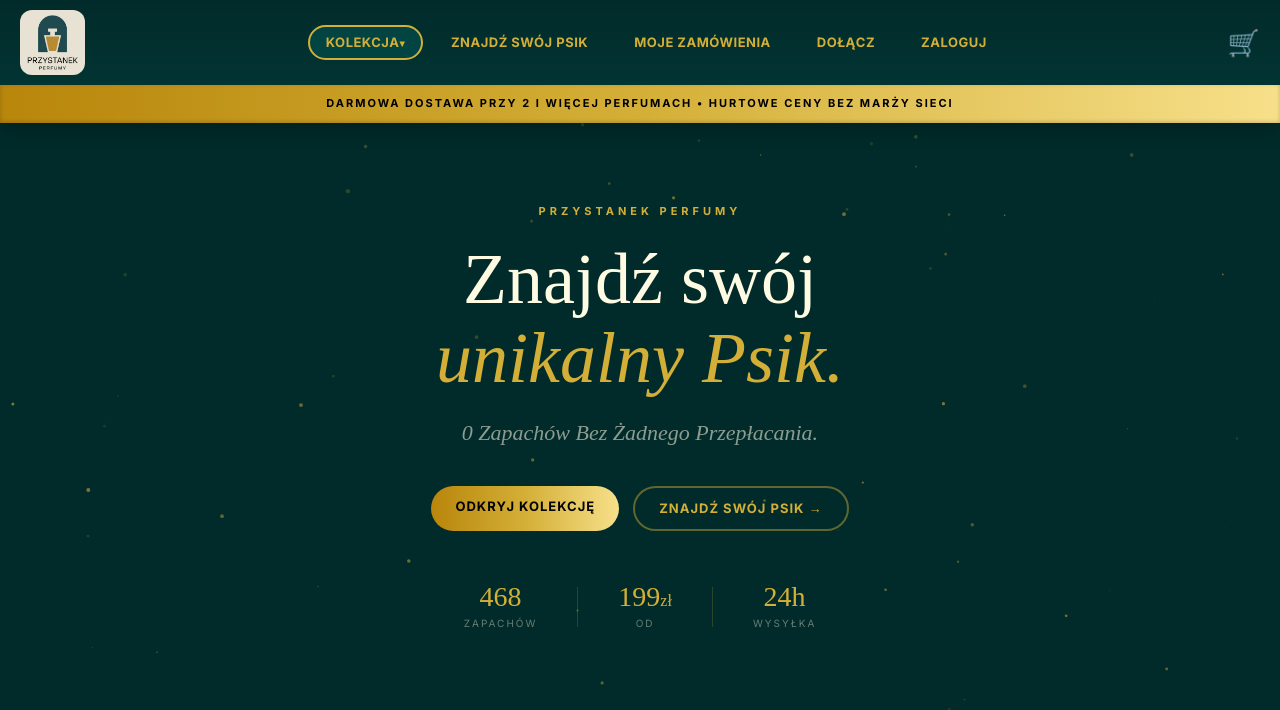
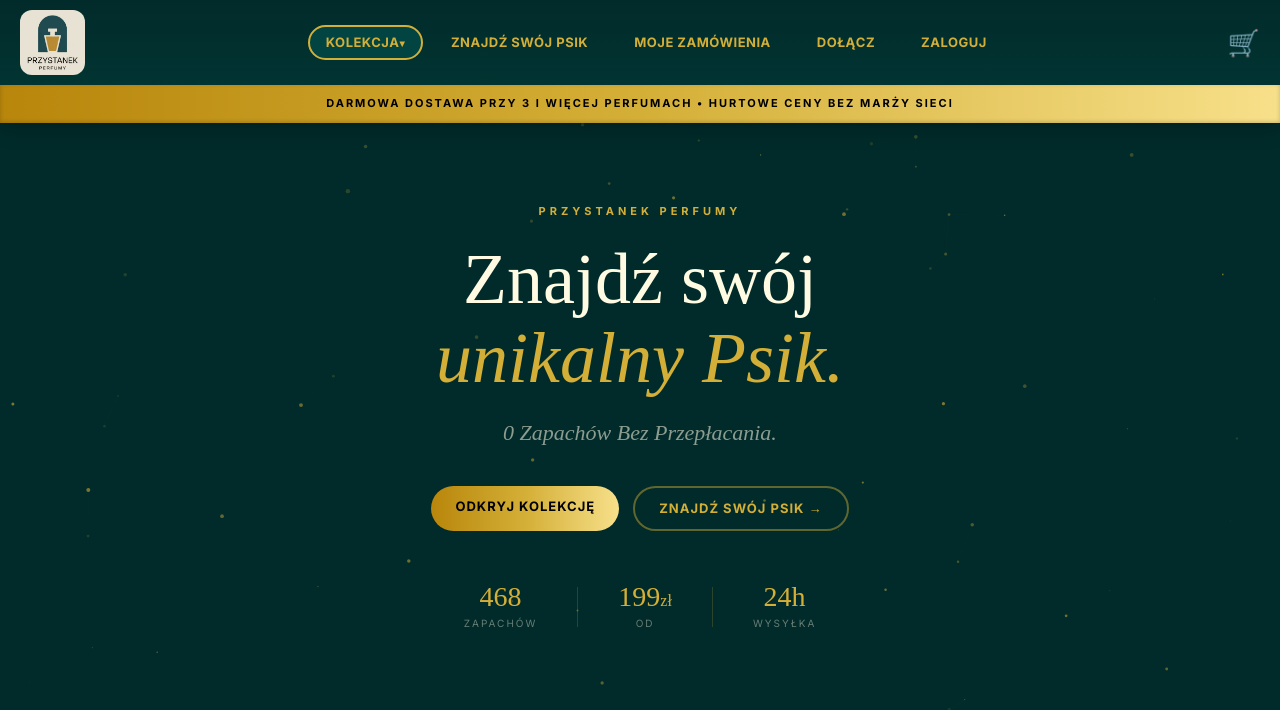
Before and after one commit to Camilleus/perfumy-mlm, a Django app: page / in a window 1280 px wide. Shown: the top 710 px of the page. Run offline with Django 5.2, Linux system fonts and the light colour scheme; data that the repository does not hold is empty.

Commit message:
added little fixes to texts

```diff
--- a/templates/base.html
+++ b/templates/base.html
@@ -410,7 +410,7 @@
     <div class="container">
         <nav>
             <div class="logo">
-                <a href="/"><img src="{% static 'images/projektbeznazwy.png' %}" alt="Przystanek PsikPsik"></a>
+                <a href="/"><img src="{% static 'images/projektbeznazwy.png' %}" alt="Przystanek Perfumy"></a>
             </div>
 
             <ul class="nav-links">
@@ -447,7 +447,7 @@
         </nav>
     </div>
 
-    <div class="trust-bar">Darmowa dostawa przy 2 i więcej perfumach &bull; Hurtowe Ceny bez Marży sieci</div>
+    <div class="trust-bar">Darmowa dostawa przy 3 i więcej perfumach &bull; Hurtowe Ceny bez Marży sieci</div>
 </header>
 
 {% block content %}{% endblock %}
--- a/templates/products/list.html
+++ b/templates/products/list.html
@@ -8,7 +8,7 @@
   <div class="container hero-inner">
     <p class="hero-eyebrow">Przystanek Perfumy</p>
     <h1 class="hero-title">Znajdź swój<br><em>unikalny Psik.</em></h1>
-    <p class="hero-sub">{{ products.count }} Zapachów Bez Żadnego Przepłacania.</p>
+    <p class="hero-sub">{{ products.count }} Zapachów Bez Przepłacania.</p>
     <div class="hero-actions">
       <a href="#produkty" class="btn">Odkryj kolekcję</a>
       <a href="{% url 'quiz' %}" class="btn-ghost">Znajdź swój psik →</a>
```
